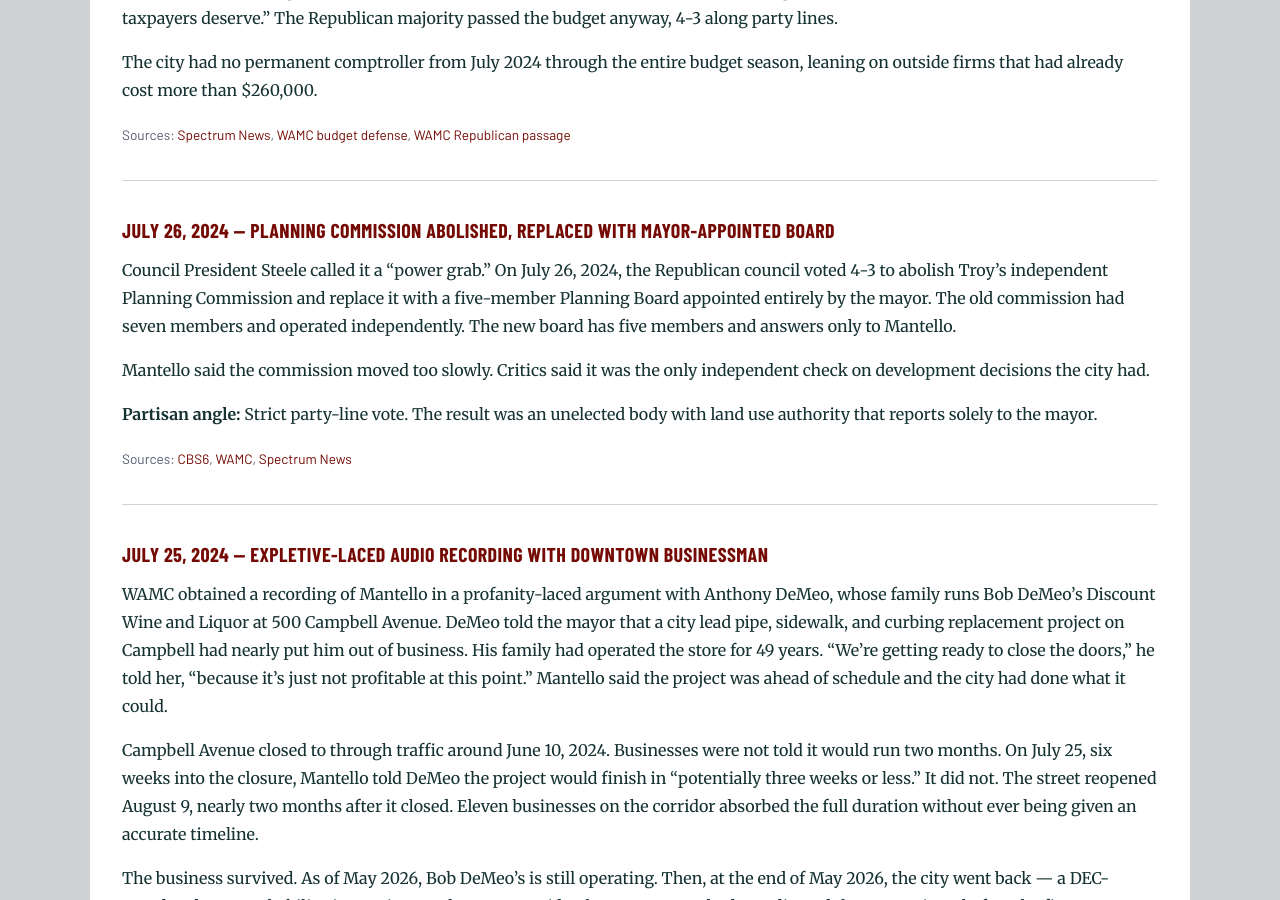
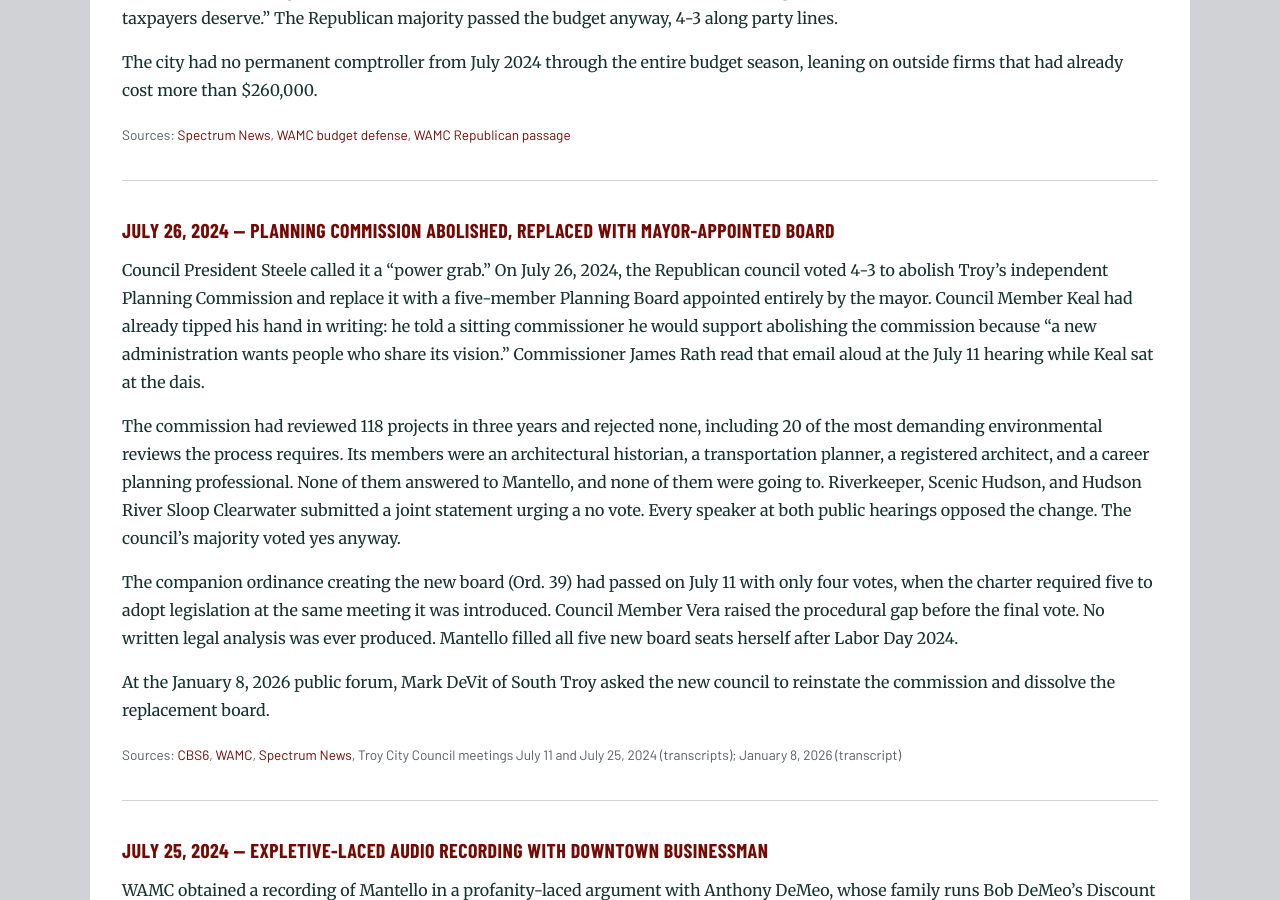
Before and after one commit to MdevitSEC/the-mantello-record, a Jekyll site: the page built from the-record.md, in a window 1280 px wide and 900 px high, scrolled down 8188 px. Built offline with Jekyll 4.4.1, drawn with Linux system fonts in a browser that asks for light colours; some web fonts are replaced.

Commit message:
Consolidate planning commission posts; expand the-record entry
Deletes the stub (planning-commission-abolished.md). Adds Mark DeVit's Jan 8 2026 quote to the full post. Updates the-record entry with Keal's email, the 118-project record, the Riverkeeper/Scenic Hudson/Clearwater joint statement, and the Ord. 39 procedural gap.

Co-Authored-By: Claude Sonnet 4.6 <noreply@anthropic.com>

```diff
--- a/the-record.md
+++ b/the-record.md
@@ -195,13 +195,15 @@ The city had no permanent comptroller from July 2024 through the entire budget s
 
 ### [July 26, 2024 — Planning Commission Abolished, Replaced With Mayor-Appointed Board](/2024/07/26/local-law-3-planning-commission-repeal/)
 
-Council President Steele called it a "power grab." On July 26, 2024, the Republican council voted 4-3 to abolish Troy's independent Planning Commission and replace it with a five-member Planning Board appointed entirely by the mayor. The old commission had seven members and operated independently. The new board has five members and answers only to Mantello.
+Council President Steele called it a "power grab." On July 26, 2024, the Republican council voted 4-3 to abolish Troy's independent Planning Commission and replace it with a five-member Planning Board appointed entirely by the mayor. Council Member Keal had already tipped his hand in writing: he told a sitting commissioner he would support abolishing the commission because "a new administration wants people who share its vision." Commissioner James Rath read that email aloud at the July 11 hearing while Keal sat at the dais.
 
-Mantello said the commission moved too slowly. Critics said it was the only independent check on development decisions the city had.
+The commission had reviewed 118 projects in three years and rejected none, including 20 of the most demanding environmental reviews the process requires. Its members were an architectural historian, a transportation planner, a registered architect, and a career planning professional. None of them answered to Mantello, and none of them were going to. Riverkeeper, Scenic Hudson, and Hudson River Sloop Clearwater submitted a joint statement urging a no vote. Every speaker at both public hearings opposed the change. The council's majority voted yes anyway.
 
-**Partisan angle:** Strict party-line vote. The result was an unelected body with land use authority that reports solely to the mayor.
+The companion ordinance creating the new board (Ord. 39) had passed on July 11 with only four votes, when the charter required five to adopt legislation at the same meeting it was introduced. Council Member Vera raised the procedural gap before the final vote. No written legal analysis was ever produced. Mantello filled all five new board seats herself after Labor Day 2024.
 
-*Sources: [CBS6](https://cbs6albany.com/news/local/opposition-cries-foul-as-troy-replaces-planning-commission-with-mayor-appointed-board-mantello), [WAMC](https://www.wamc.org/news/2024-07-26/troy-planning-commission-abolished), [Spectrum News](https://spectrumlocalnews.com/nys/capital-region/politics/2024/07/26/troy-planning-commission-repeal-planning-board-formation)*
+At the January 8, 2026 public forum, Mark DeVit of South Troy asked the new council to reinstate the commission and dissolve the replacement board.
+
+*Sources: [CBS6](https://cbs6albany.com/news/local/opposition-cries-foul-as-troy-replaces-planning-commission-with-mayor-appointed-board-mantello), [WAMC](https://www.wamc.org/news/2024-07-26/troy-planning-commission-abolished), [Spectrum News](https://spectrumlocalnews.com/nys/capital-region/politics/2024/07/26/troy-planning-commission-repeal-planning-board-formation), Troy City Council meetings July 11 and July 25, 2024 (transcripts); January 8, 2026 (transcript)*
 
 ---
 
```
Also changed, not shown: _posts/2024-07-26-local-law-3-planning-commission-repeal.md (+6 -0 lines), _posts/2024-07-26-planning-commission-abolished.md (deleted, +0 -16 lines).
